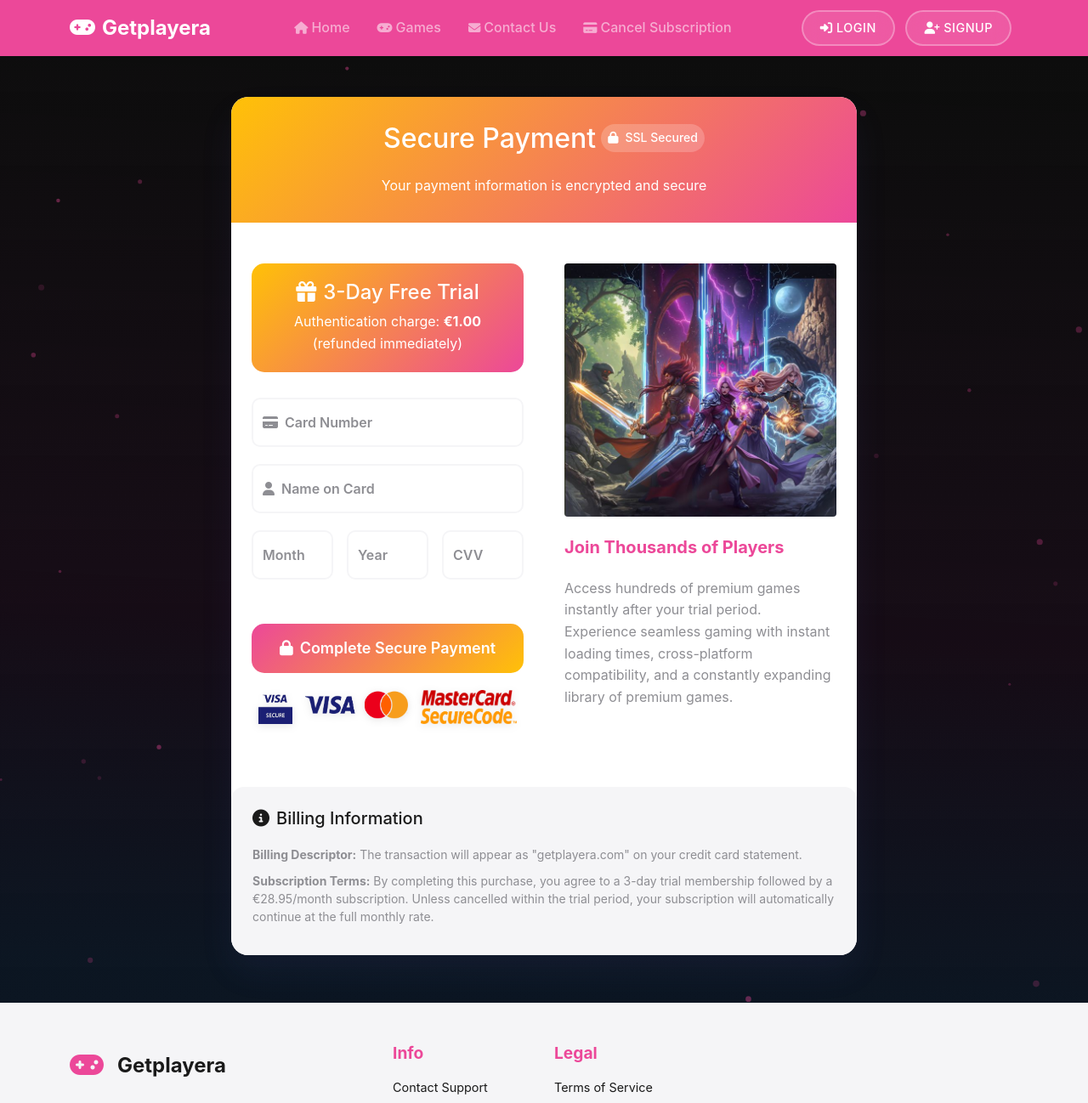
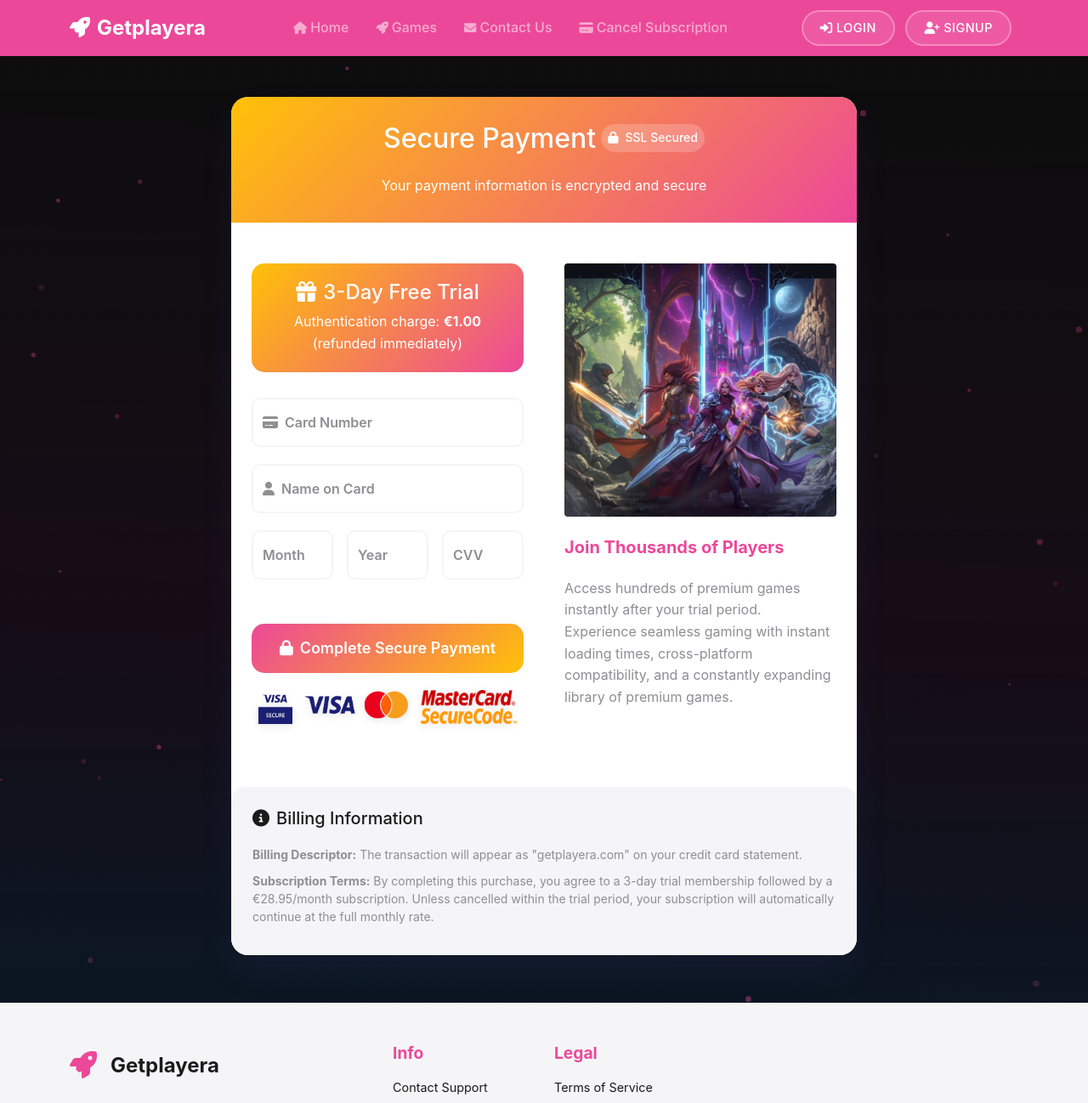
Before and after one commit to adavice/getplayera, a website: page signup2.html in a window 1280 px wide. Shown: the top 1298 px of the page at 85% size. Drawn offline with Linux system fonts and the light colour scheme.

Commit message:
Update signup2.html

```diff
--- a/signup2.html
+++ b/signup2.html
@@ -20,7 +20,7 @@
     <nav class="navbar navbar-expand-lg navbar-dark">
       <div class="container">
         <a class="navbar-brand" href="index.html">
-          <i class="fas fa-gamepad me-2"></i>Getplayera
+          <i class="fas fa-rocket me-2"></i>Getplayera
         </a>
 
         <button
@@ -44,7 +44,7 @@
             </li>
             <li class="nav-item">
               <a class="nav-link" href="./games.html">
-                <i class="fas fa-gamepad me-1"></i>Games
+                <i class="fas fa-rocket me-1"></i>Games
               </a>
             </li>
             <li class="nav-item">
@@ -272,7 +272,7 @@
             <div class="footer-brand mb-3">
               <div class="d-flex align-items-center mb-3">
                 <div class="footer-logo me-3">
-                  <i class="fas fa-gamepad"></i>
+                  <i class="fas fa-rocket"></i>
                 </div>
                 <h4 class="footer-brand-name mb-0">Getplayera</h4>
               </div>
```
